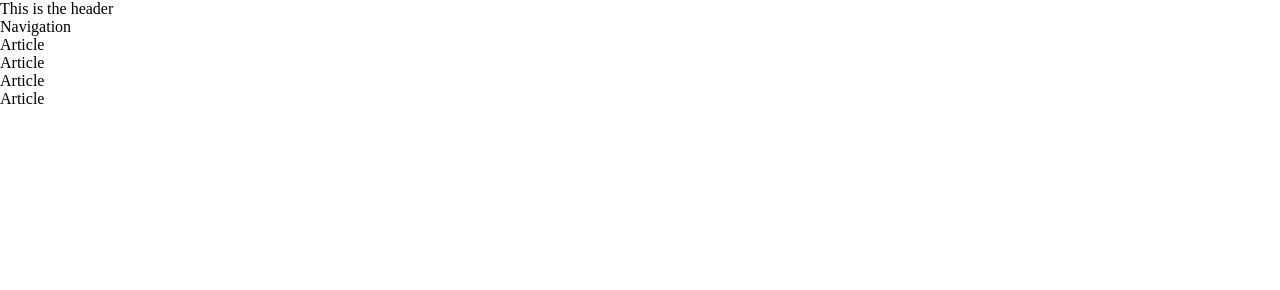
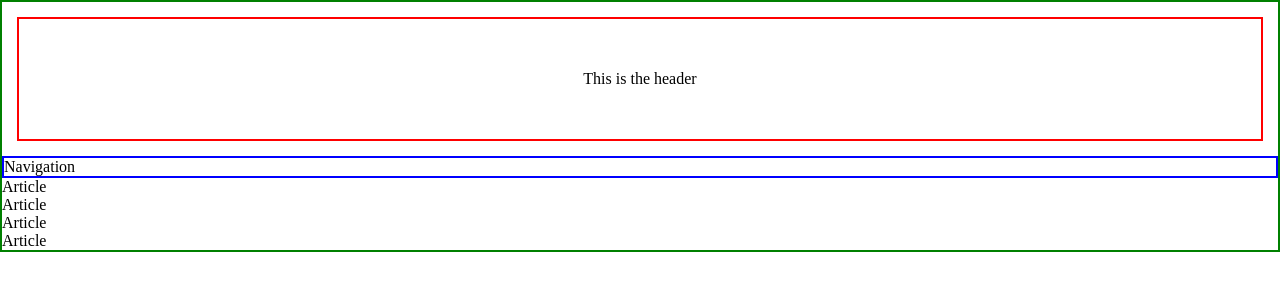
Before and after one commit to Zain-Ashfaq/flexbox-challenge-1, a plain HTML site: page index.html in a window 1280 px wide. Drawn offline with Linux system fonts and the light colour scheme.

Commit message:
Header adjusted to desktop image spec

```diff
--- a/style.css
+++ b/style.css
@@ -1,5 +1,21 @@
-*{
-  margin:0;
-  padding:0;
+* {
+  margin: 0;
+  padding: 0;
+}
+body {
+  border: solid green 2px;
+}
 
+header {
+  display: flex;
+  border: solid red 2px;
+  margin: 15px;
+  height: 15vh;
+  justify-content: center;
+  align-items: center;
 }
+
+nav {
+  display: flex;
+  border: solid blue 2px;
+}
```
